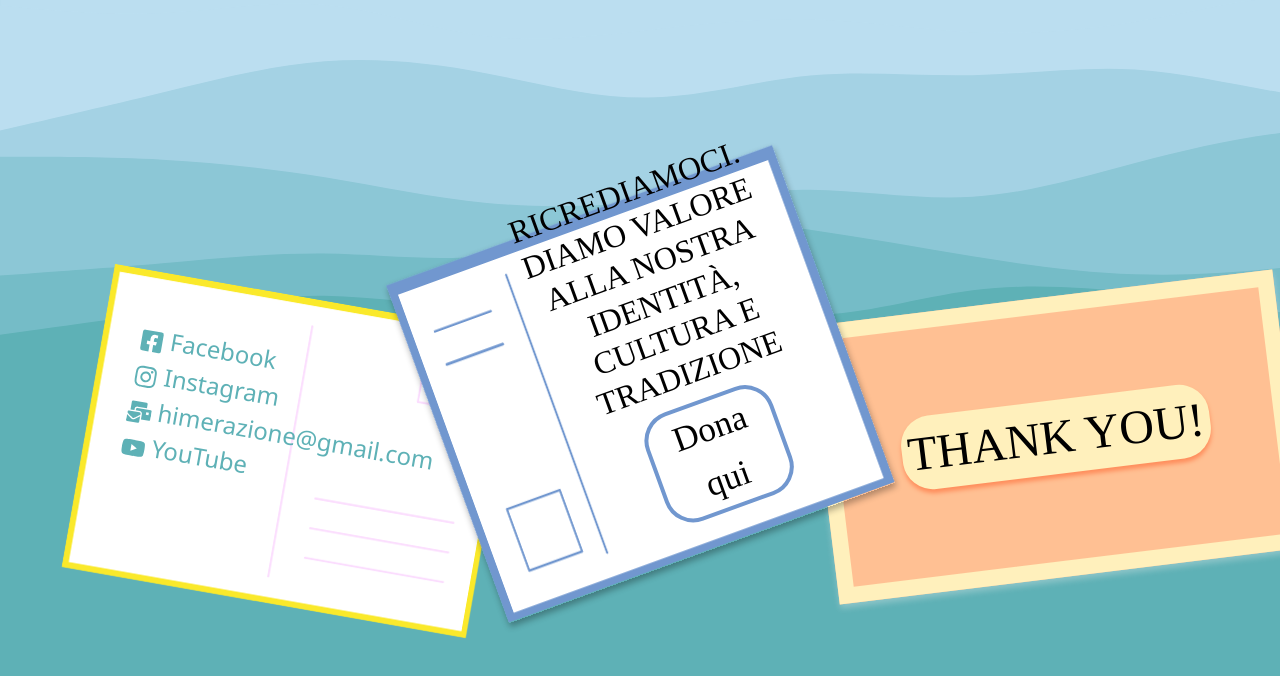
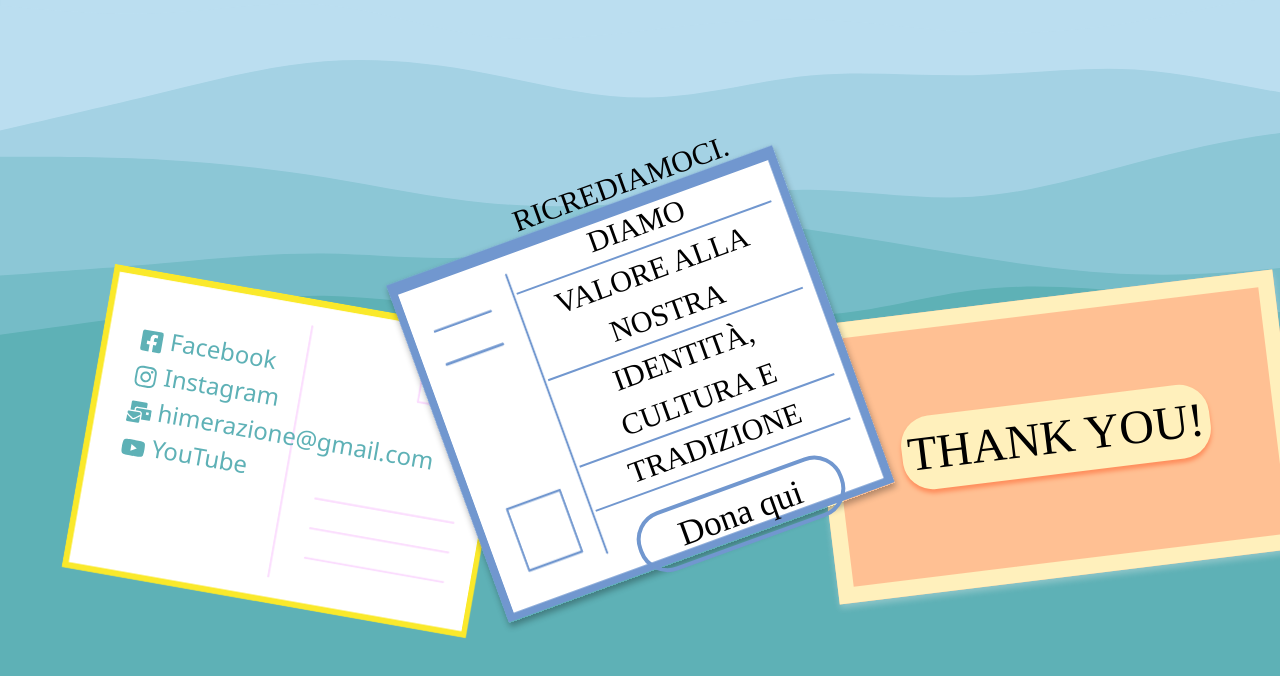
Before and after one commit to FrancescoIp/HimerAzione, a Next.js app: page /chisiamo in a window 1280 px wide. Shown: the part 1313-1989 px from the top of the page. Built offline with nearby package versions, Linux system fonts and the light colour scheme; a web font is replaced by a local one.

Commit message:
donation card style fix

```diff
--- a/components/BlogPrev.js
+++ b/components/BlogPrev.js
@@ -1,9 +1,7 @@
 import Link from 'next/link'
 import { Row } from 'react-bootstrap'
 import { motion } from "framer-motion";
-
 import ArticoloCard from './ArticoloCard'
-
 
 export default function BlogPrev({ articoli }) {
 
@@ -86,7 +84,6 @@ export default function BlogPrev({ articoli }) {
                     border-left: 3px solid #FAE92B;
                     padding-left: 3px;
                     font-size: 1.8em;
-
                 }
                 `}
             </style>
--- a/components/Footer.css
+++ b/components/Footer.css
@@ -30,7 +30,9 @@ footer p {
     padding: 0 20px 30px 120px;
 
     display: flex;
-    align-items: flex-end;
+    align-items: center;
+    justify-content: space-around;
+
 
     -webkit-box-shadow: 0 4px 6px rgba(0, 0, 0, .3);
     -moz-box-shadow: 0 4px 6px rgba(0, 0, 0, .3);
@@ -47,17 +49,18 @@ footer p {
     text-align: center;
 }
 
-.footer_donazione-card-text h2 {
+.footer_donazione-card-text div {
     color: black;
-    margin-bottom: 10px;
-    padding: 0 3%;
+    font-size: 30px;
+    border-bottom:2px solid #7197CF;
 }
 
 .footer_donazione-card-text button {
+    margin-top: 20px;
     background-color: transparent;
     border: 4px solid #7197CF;
     border-radius: 30px;
-    width: 50%;
+    width: 80%;
 }
 
 .footer_donazione-card-text button a {
--- a/components/Footer.js
+++ b/components/Footer.js
@@ -32,7 +32,10 @@ export default function Footer() {
                 <Col>
                     <div className='footer_cartolina-donazioni-body'>
                         <div className='footer_donazione-card-text'>
-                        <h2>Ricrediamoci. Diamo valore alla nostra identità, cultura e tradizione</h2>
+                            <div>Ricrediamoci. Diamo</div>
+                            <div>valore alla nostra</div>
+                            <div>identità, cultura e</div>
+                            <div>tradizione</div>
                             <button>
                                 <a href='https://www.produzionidalbasso.com/project/riattiviamo-stu-jardinu-himerazione/'>
                                     Dona qui
--- a/components/cartoline/CartolinaDonation.css
+++ b/components/cartoline/CartolinaDonation.css
@@ -2,15 +2,15 @@
     background-image: url('/donationCard.png');
     background-repeat: round ;
     height: 38%;
-    width: 30vw;
+    width: 28%;
 
     display: flex;
     align-items: center;
-    justify-content: center;
+    justify-content: flex-end;
 
 
     position: absolute;
-    top: 110px;
+    top: 140px;
     font-family: 'Patrick Hand SC', cursive;
     text-transform: uppercase;
 
@@ -27,18 +27,12 @@
 }
 
 .content-container{
-    padding: 50px 20px 0 140px;
-    margin-bottom: 30px;
+  padding: 10px 30px 10px 0;
 }
 
 .content-container div{
-    font-size: 28px;
+    font-size: 1.8vw;
     border-bottom:2px solid #7197CF;
-
-}
-
-.donation-body h2 {
-    font-size: 33px;
 }
 
 .donation-button {
@@ -49,8 +43,8 @@
     border-radius: 30px;
     background-color: white;
     display: inline-flex;
-    justify-content: center; /* center the content horizontally */
-    align-items: center; /* center the content vertically */
+    justify-content: center;
+    align-items: center;
 }
 
 .donation-button a {
--- a/components/cartoline/CartolinaDonation.js
+++ b/components/cartoline/CartolinaDonation.js
@@ -8,7 +8,6 @@ export default function CartolinaDonation() {
                 <div>valore alla nostra</div>
                 <div>identità, cultura e</div>
                 <div>tradizione</div>
-                {/* <h2>Ricrediamoci. Diamo valore alla nostra identità, cultura e tradizione</h2> */}
                 <button className="donation-button">
                     <a href="https://www.produzionidalbasso.com/project/riattiviamo-stu-jardinu-himerazione/">
                         Dona qui
--- a/package.json
+++ b/package.json
@@ -13,6 +13,7 @@
     "bootstrap": "^5.1.3",
     "contentful": "^9.1.5",
     "dayjs": "^1.10.7",
+    "flatted": "^3.2.5",
     "framer-motion": "^6.2.1",
     "next": "^12.0.8",
     "react": "^17.0.2",
--- a/pages/index.js
+++ b/pages/index.js
@@ -15,7 +15,6 @@ export async function getStaticProps() {
 
   const res = await client.getEntries({ content_type: 'blogPost' })
 
-
   return {
     props: {
       articoli: res.items
@@ -24,17 +23,16 @@ export async function getStaticProps() {
   }
 }
 
-
 export default function Home({ articoli }) {
   return (
 
     <div className="homeBG">
 
-      <CartolineHome/>
+      <CartolineHome />
 
       <JardinuPrev />
 
-      <ArticoloEvidenza articoli={articoli}/>
+      <ArticoloEvidenza articoli={articoli} />
 
       <MDA />
 
```
Also changed, not shown: 1 other file (tests, documents, lock files or other folders).
